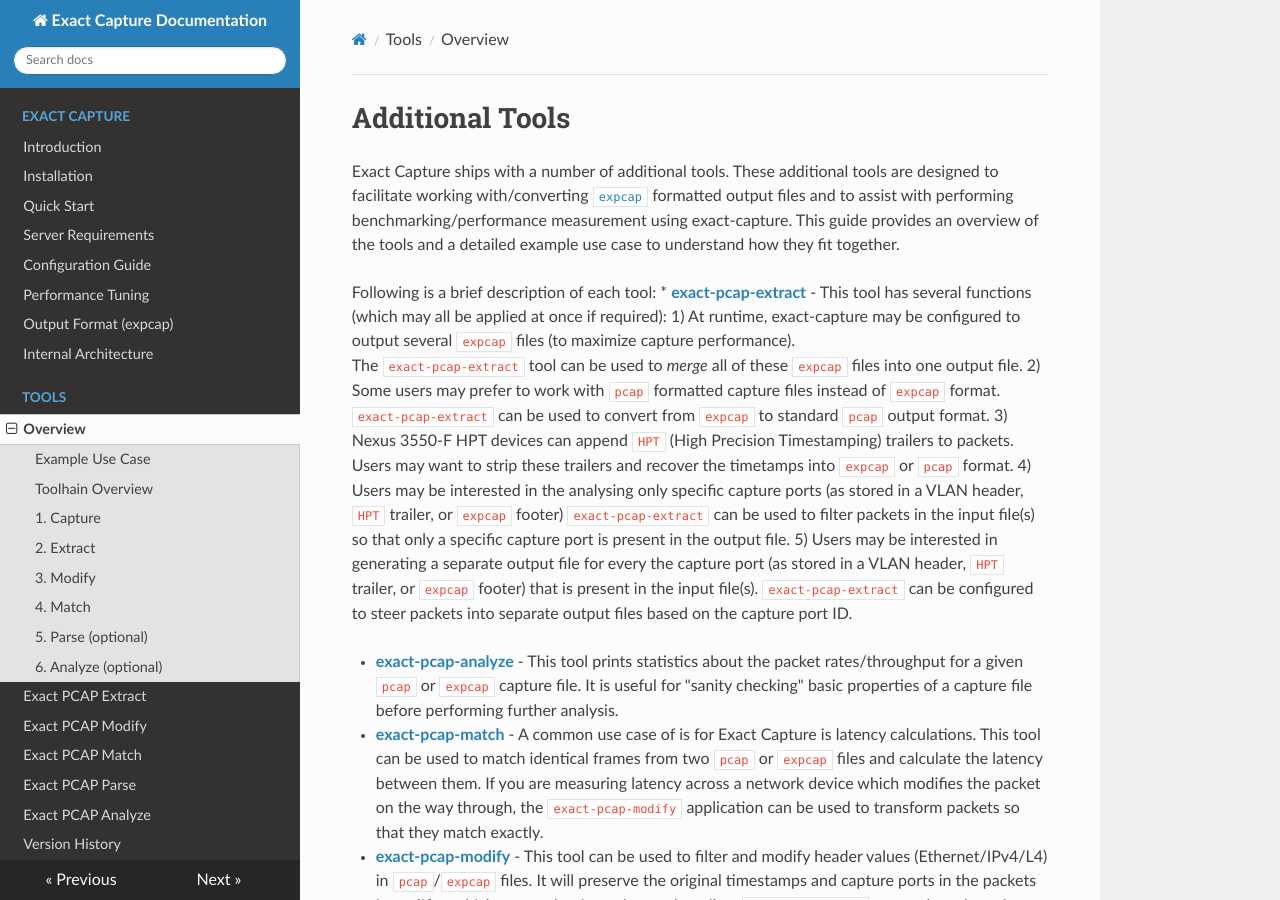
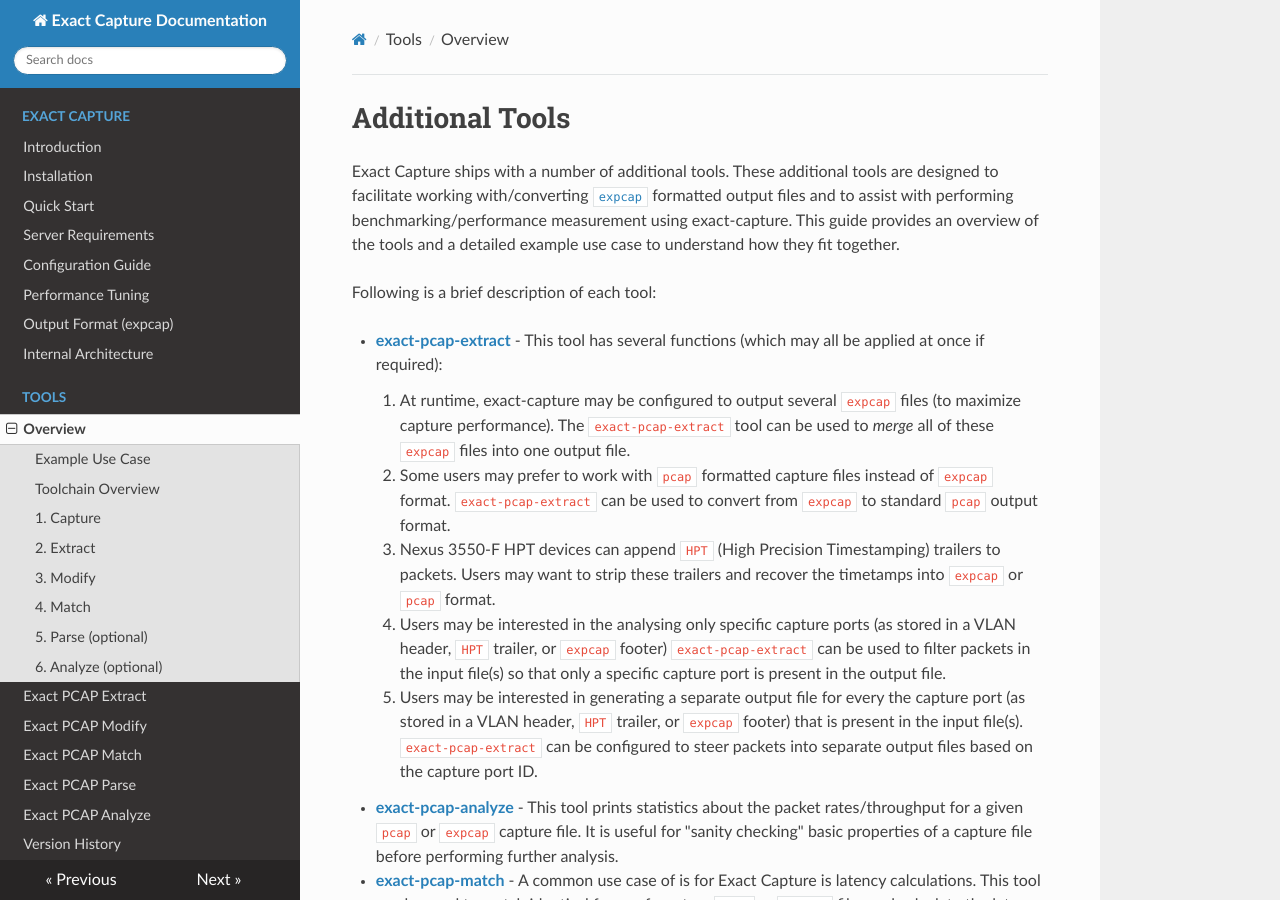
Before and after one commit to cisco/exact-capture, an MkDocs documentation site: the page built from docs/src/tools/overview.md, in a window 1280 px wide and 900 px high. Built offline with MkDocs 1.6.1, drawn with Linux system fonts in a browser that asks for light colours; nearby versions of some CDN libraries; some of the changed text lies outside the part shown.

Commit message:
Fixed documentation formatting for online viewing

```diff
--- a/docs/src/tools/overview.md
+++ b/docs/src/tools/overview.md
@@ -5,17 +5,22 @@
 This guide provides an overview of the tools and a detailed example use case to understand how they fit together.
 
 Following is a brief description of each tool:
+
 * **[exact-pcap-extract](extract.md)** - This tool has several functions (which may all be applied at once if required):
-  1) At runtime, exact-capture may be configured to output several `expcap` files (to maximize capture performance).
-	 The `exact-pcap-extract` tool can be used to *merge* all of these `expcap` files into one output file.
-  2) Some users may prefer to work with `pcap` formatted capture files instead of `expcap` format.
-     `exact-pcap-extract` can be used to convert from `expcap` to standard `pcap` output format.
-  3) Nexus 3550-F HPT devices can append `HPT` (High Precision Timestamping) trailers to packets.
-     Users may want to strip these trailers and recover the timetamps into `expcap` or `pcap` format.
-  4) Users may be interested in the analysing only specific capture ports (as stored in a VLAN header, `HPT` trailer, or `expcap` footer)
-     `exact-pcap-extract` can be used to filter packets in the input file(s) so that only a specific capture port is present in the output file.
-  5) Users may be interested in generating a separate output file for every the capture port (as stored in a VLAN header, `HPT` trailer, or `expcap` footer) that is present in the input file(s).
-     `exact-pcap-extract` can be configured to steer packets into separate output files based on the capture port ID.
+    1. At runtime, exact-capture may be configured to output several `expcap` files (to maximize capture performance).
+    The `exact-pcap-extract` tool can be used to *merge* all of these `expcap` files into one output file.
+
+    2. Some users may prefer to work with `pcap` formatted capture files instead of `expcap` format.
+    `exact-pcap-extract` can be used to convert from `expcap` to standard `pcap` output format.
+
+    3. Nexus 3550-F HPT devices can append `HPT` (High Precision Timestamping) trailers to packets.
+    Users may want to strip these trailers and recover the timetamps into `expcap` or `pcap` format.
+
+    4. Users may be interested in the analysing only specific capture ports (as stored in a VLAN header, `HPT` trailer, or `expcap` footer)
+    `exact-pcap-extract` can be used to filter packets in the input file(s) so that only a specific capture port is present in the output file.
+
+    5. Users may be interested in generating a separate output file for every the capture port (as stored in a VLAN header, `HPT` trailer, or `expcap` footer) that is present in the input file(s).
+    `exact-pcap-extract` can be configured to steer packets into separate output files based on the capture port ID.
 
 * **[exact-pcap-analyze](analyze.md)** - This tool prints statistics about the packet rates/throughput for a given `pcap` or `expcap` capture file.
   It is useful for "sanity checking" basic properties of a capture file before performing further analysis.
@@ -48,7 +53,7 @@
 Packets leaving the Nexus 3550-T are sent to the Nexus 3550-F HPT, also timestamped, and also sent to the capture host on port `exanic0:0`.
 
 
-## Toolhain Overview
+## Toolchain Overview
 
 The following figure shows an overview of the `exact-capture` toolchain used in this example.
 Details of each step are described below.
```
